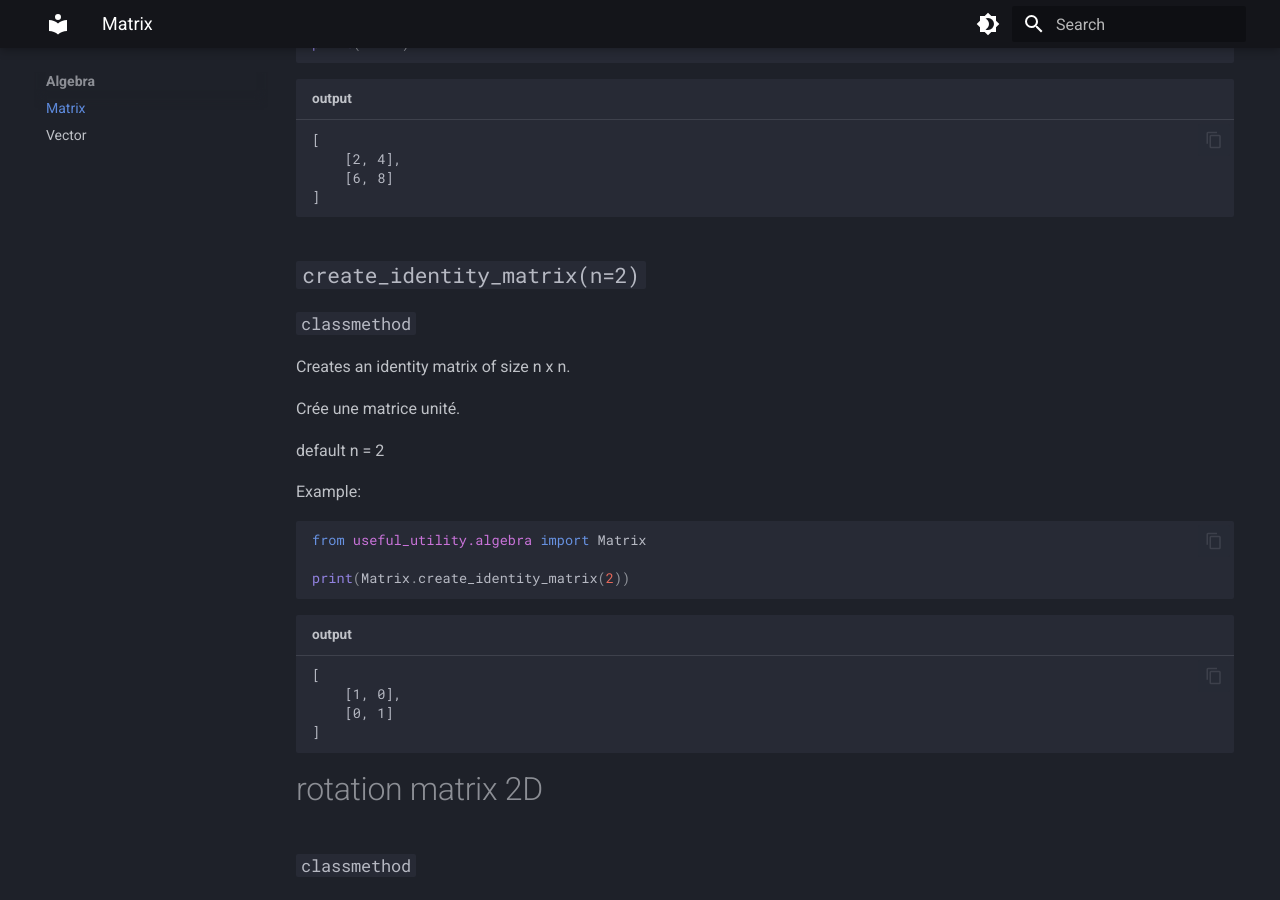
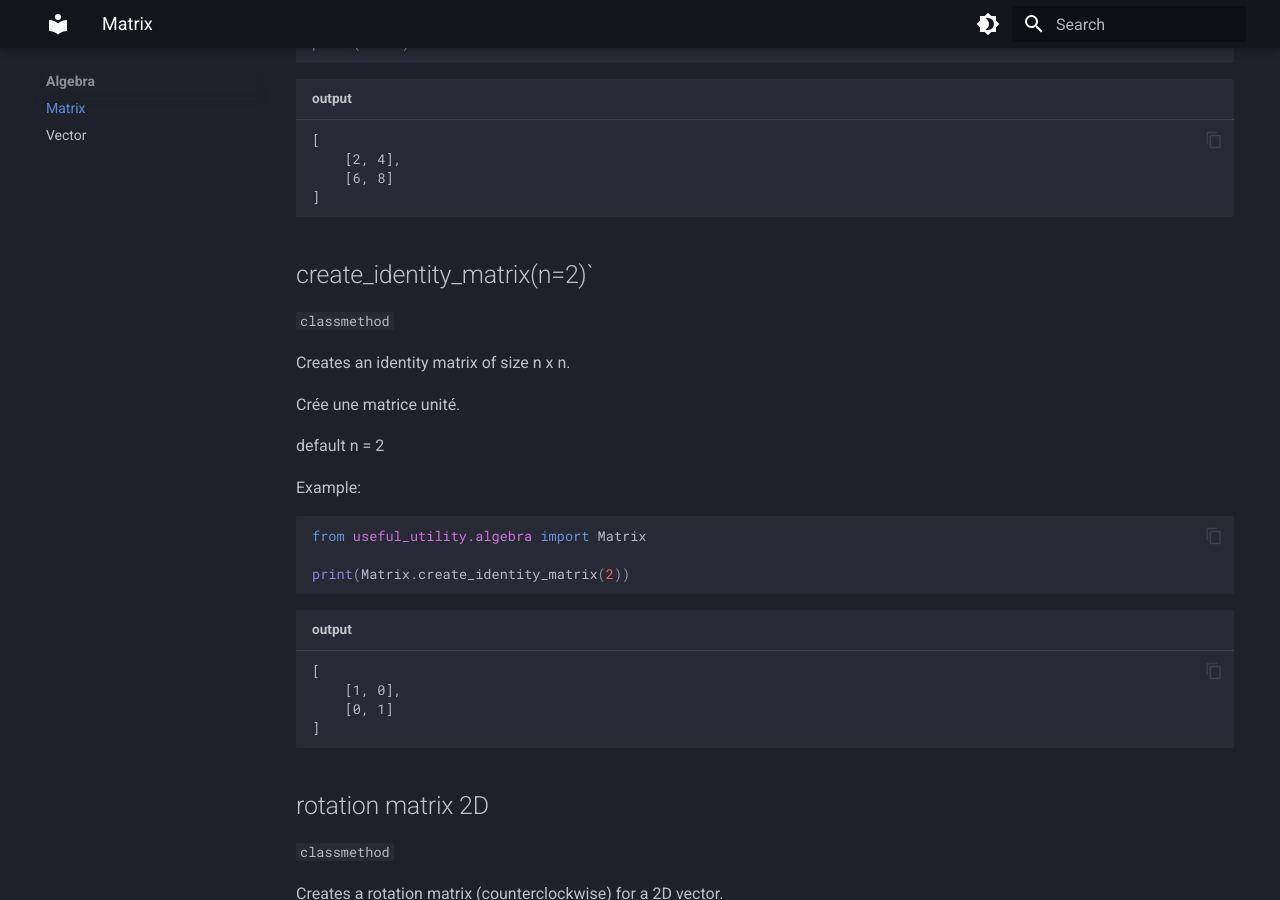
Before and after one commit to SirMrManuel0/pytix, an MkDocs documentation site: the page built from docs/algebra/Matrix.md, in a window 1280 px wide and 900 px high, scrolled down 805 px. Built offline with MkDocs 1.6.1 and Material for MkDocs 9.7.7, drawn with Linux system fonts in a browser that asks for light colours.

````diff
--- a/docs/algebra/Matrix.md
+++ b/docs/algebra/Matrix.md
@@ -1,5 +1,5 @@
 
-# `Matrix`
+# Matrix
 
 A class representing a mathematical matrix with various operations like addition, subtraction, multiplication, and more. The matrix can be created from a 2D list of numbers or initialized as a zero matrix. It supports operations with other matrices and scalar values, and provides methods for accessing and modifying matrix components. This matrix is iterable.
 
@@ -35,8 +35,8 @@ print(m + m)
 
 
 
-## `create_identity_matrix(n=2)`
-### `classmethod`
+## create_identity_matrix(n=2)`
+`classmethod`
 
 Creates an identity matrix of size n x n.
 
@@ -57,8 +57,9 @@ print(Matrix.create_identity_matrix(2))
 ]
 ```
 
-# rotation matrix 2D
-### `classmethod`
+## rotation matrix 2D
+`classmethod`
+
 Creates a rotation matrix (counterclockwise) for a 2D vector.
 
 Crée une matrice de rotation (anti-horaire) pour un 2D vecteur.
@@ -76,8 +77,9 @@ print(Matrix.create_rotation_matrix_2D(90))
 ]
 ```
 
-# rotation matrix 3D
-### `classmethod`
+## rotation matrix 3D
+`classmethod`
+
 Creates a rotation matrix (counterclockwise) for a 3D vector.
 
 Crée une matrice de rotation (anti-horaire) pour un 3D vecteur.
@@ -106,8 +108,9 @@ print(Matrix.create_rotation_matrix_3D(90, Axis.X))
 ```
 
 
-# invers
-### `classmethod`
+## invers
+`classmethod`
+
 Creates the inverse matrix for the matrix.
 
 Crée une matrice inverse pour la matrice.
````
